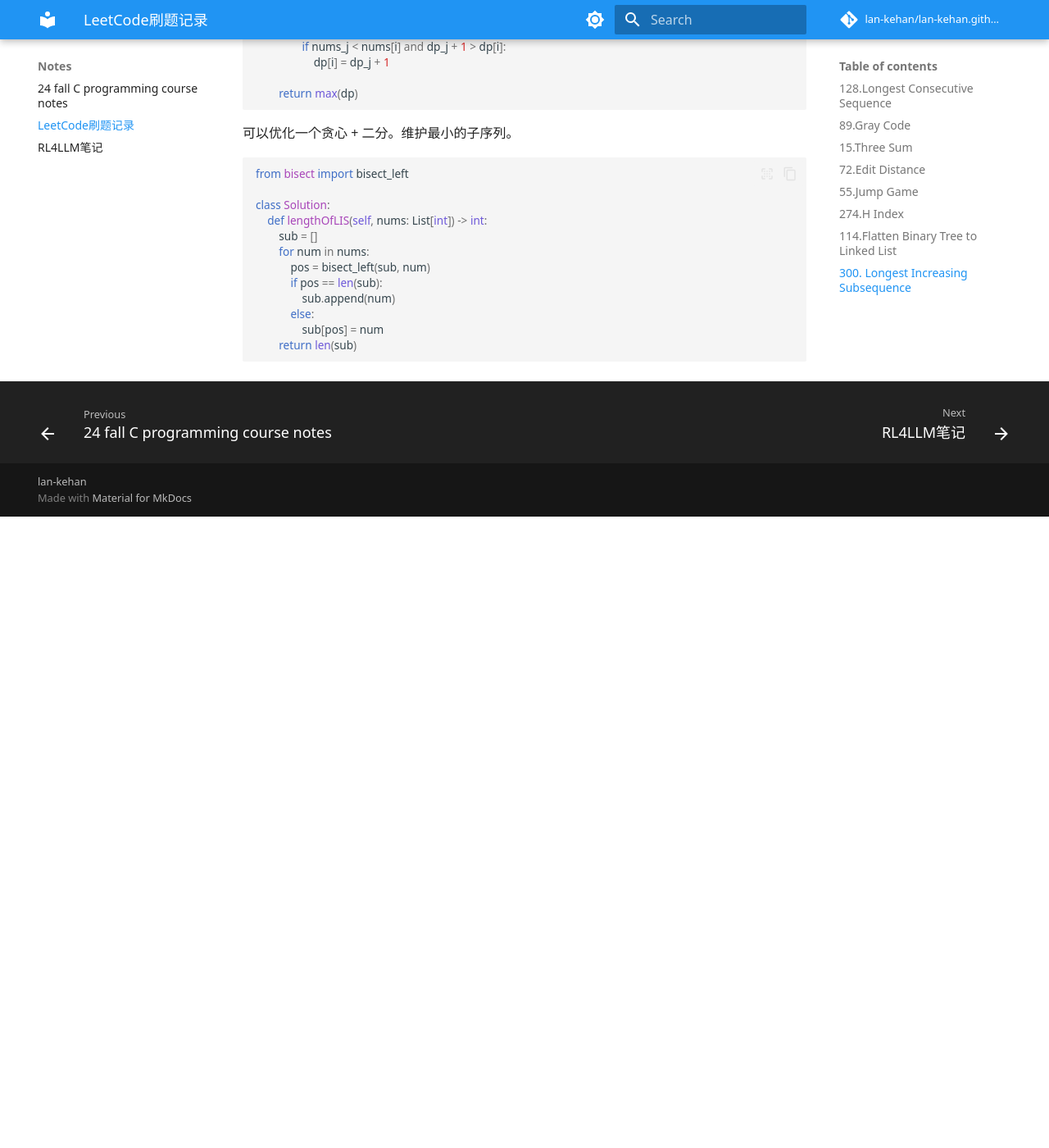
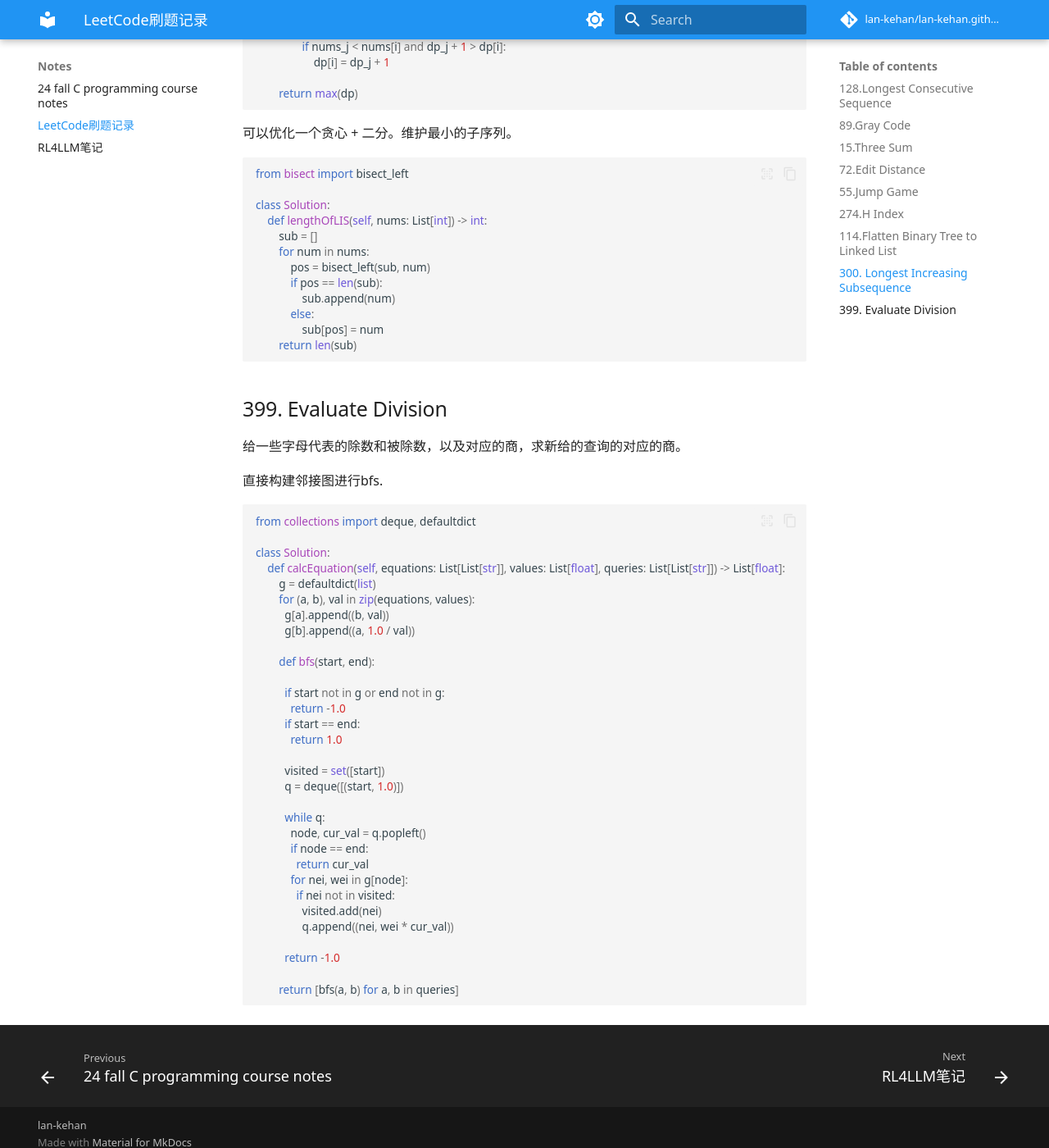
Before and after one commit to lan-kehan/lan-kehan.github.io, an MkDocs documentation site: the page built from docs/section2/LeetCode.md, in a window 1280 px wide and 1400 px high, scrolled down 5742 px. Shown: the whole window at 82% size. Built offline with MkDocs 1.6.1 and Material for MkDocs 9.7.7, drawn with Linux system fonts in a browser that asks for light colours; some web fonts are replaced; comment, search, counter and statistics services are not loaded; before the commit the page ends 6372 px from its top, so only the background shows below that.

Commit message:
adding new notes

````diff
--- a/docs/section2/LeetCode.md
+++ b/docs/section2/LeetCode.md
@@ -301,3 +301,43 @@ class Solution:
                 sub[pos] = num
         return len(sub)
 ```
+
+## 399. Evaluate Division
+
+给一些字母代表的除数和被除数，以及对应的商，求新给的查询的对应的商。
+
+直接构建邻接图进行bfs.
+
+```python
+from collections import deque, defaultdict
+
+class Solution:
+    def calcEquation(self, equations: List[List[str]], values: List[float], queries: List[List[str]]) -> List[float]:
+        g = defaultdict(list)
+        for (a, b), val in zip(equations, values):
+          g[a].append((b, val))
+          g[b].append((a, 1.0 / val))
+
+        def bfs(start, end):
+
+          if start not in g or end not in g:
+            return -1.0
+          if start == end:
+            return 1.0
+
+          visited = set([start])
+          q = deque([(start, 1.0)])
+
+          while q:
+            node, cur_val = q.popleft()
+            if node == end:
+              return cur_val
+            for nei, wei in g[node]:
+              if nei not in visited:
+                visited.add(nei)
+                q.append((nei, wei * cur_val))
+
+          return -1.0
+
+        return [bfs(a, b) for a, b in queries]
+```
````
Also changed, not shown: docs/section1/linux.md (line endings or trailing spaces).
